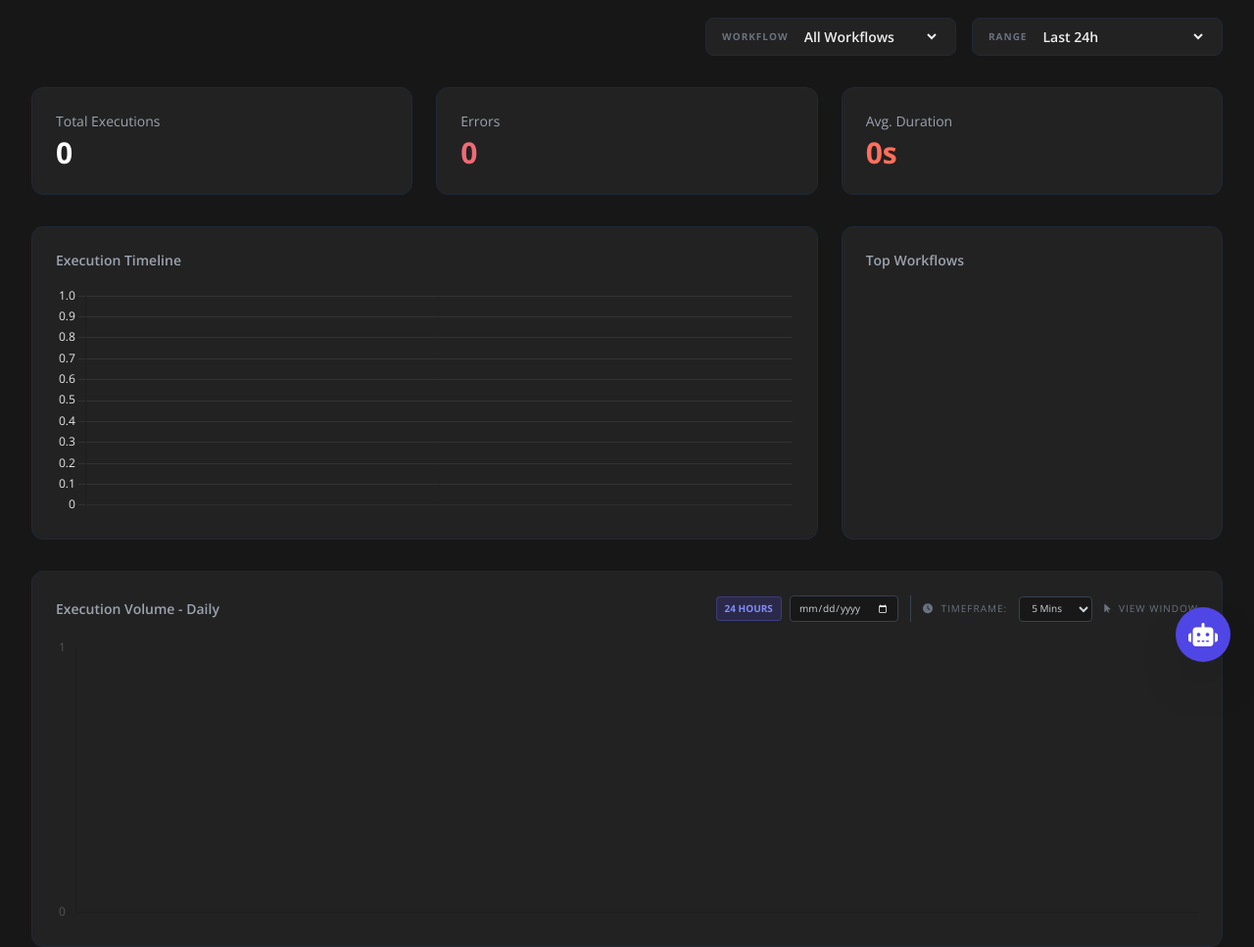
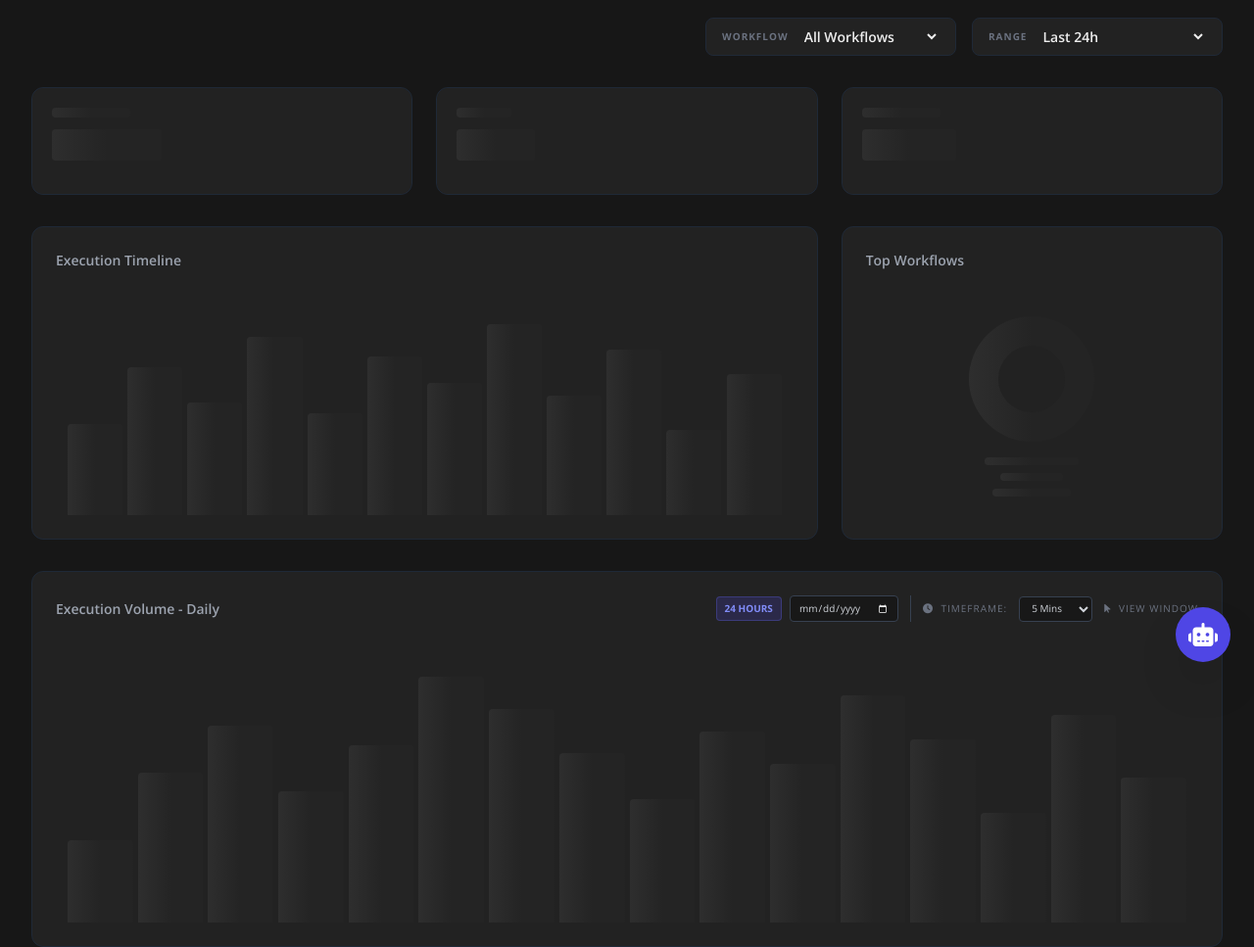
Before and after one commit to giorgoskoufos/n8n-metrics-dashboard, a website: page public/index.html in a window 1280 px wide. Shown: the part 100-1067 px from the top of the page at 98% size. Drawn offline with nearby package versions, Linux system fonts and the light colour scheme; no server answers; sample sign-in values are in the browser's storage.

Commit message:
fix: adding loading skeleton in charts

```diff
--- a/public/css/styles.css
+++ b/public/css/styles.css
@@ -84,3 +84,58 @@ select option {
     background-color: #222222;
     color: #eeeeee;
 }
+
+/* ── Skeleton Loading States ─────────────────────────── */
+@keyframes sk-shimmer {
+    to { background-position: 200% center; }
+}
+
+/* Base shimmer block */
+.sk {
+    background: linear-gradient(90deg, #242424 25%, #2e2e2e 50%, #242424 75%);
+    background-size: 200% auto;
+    animation: sk-shimmer 1.6s linear infinite;
+    border-radius: 4px;
+}
+
+/* Overlay that covers a relative-positioned card/chart wrapper */
+.sk-overlay {
+    position: absolute;
+    inset: 0;
+    background: #222222;
+    z-index: 10;
+    border-radius: inherit;
+    display: flex;
+    flex-direction: column;
+    gap: 6px;
+    padding: 12px 12px 0;
+    justify-content: flex-end;
+    transition: opacity 0.5s ease;
+}
+
+/* Fade-out when data is ready */
+.sk-overlay.done {
+    opacity: 0;
+    pointer-events: none;
+}
+
+/* KPI card variant — top-aligned label + value bars */
+.sk-overlay.sk-kpi {
+    justify-content: flex-start;
+    padding: 20px;
+    gap: 12px;
+}
+
+/* Fake bars row — children are individual bars */
+.sk-bars {
+    display: flex;
+    align-items: flex-end;
+    gap: 5px;
+    flex: 1;
+}
+
+.sk-bars > .sk-bar {
+    flex: 1;
+    min-width: 0;
+    border-radius: 4px 4px 0 0;
+}
--- a/public/index.html
+++ b/public/index.html
@@ -102,6 +102,10 @@
 
         <div class="grid grid-cols-1 md:grid-cols-3 gap-6 mb-8">
             <div class="bg-n8n-card p-6 rounded-xl border border-gray-800 relative overflow-hidden">
+                <div id="kpiSk1" class="sk-overlay sk-kpi" aria-hidden="true">
+                    <div class="sk h-2.5 w-20"></div>
+                    <div class="sk h-8 w-28"></div>
+                </div>
                 <p class="text-gray-400 text-sm mb-1">Total Executions</p>
                 <div class="flex items-baseline gap-3">
                     <h2 id="totalExecutions" class="text-3xl font-bold text-white">0</h2>
@@ -109,13 +113,21 @@
                 </div>
             </div>
             <div class="bg-n8n-card p-6 rounded-xl border border-gray-800 relative overflow-hidden">
+                <div id="kpiSk2" class="sk-overlay sk-kpi" aria-hidden="true">
+                    <div class="sk h-2.5 w-14"></div>
+                    <div class="sk h-8 w-20"></div>
+                </div>
                 <p class="text-gray-400 text-sm mb-1">Errors</p>
                 <div class="flex items-baseline gap-3">
                     <h2 id="errorCount" class="text-3xl font-bold text-n8n-danger">0</h2>
                     <span id="trendError" class="text-xs font-semibold px-2 py-0.5 rounded-full hidden"></span>
                 </div>
             </div>
-            <div class="bg-n8n-card p-6 rounded-xl border border-gray-800">
+            <div class="bg-n8n-card p-6 rounded-xl border border-gray-800 relative overflow-hidden">
+                <div id="kpiSk3" class="sk-overlay sk-kpi" aria-hidden="true">
+                    <div class="sk h-2.5 w-20"></div>
+                    <div class="sk h-8 w-24"></div>
+                </div>
                 <p class="text-gray-400 text-sm mb-1">Avg. Duration</p>
                 <h2 id="avgDuration" class="text-3xl font-bold text-n8n-primary">0s</h2>
             </div>
@@ -128,6 +140,22 @@
                     <h3 class="text-sm font-semibold text-gray-400">Execution Timeline</h3>
                 </div>
                 <div class="flex-1 relative">
+                    <div id="lineChartSk" class="sk-overlay" aria-hidden="true">
+                        <div class="sk-bars">
+                            <div class="sk sk-bar" style="height:42%"></div>
+                            <div class="sk sk-bar" style="height:68%"></div>
+                            <div class="sk sk-bar" style="height:52%"></div>
+                            <div class="sk sk-bar" style="height:82%"></div>
+                            <div class="sk sk-bar" style="height:47%"></div>
+                            <div class="sk sk-bar" style="height:73%"></div>
+                            <div class="sk sk-bar" style="height:61%"></div>
+                            <div class="sk sk-bar" style="height:88%"></div>
+                            <div class="sk sk-bar" style="height:55%"></div>
+                            <div class="sk sk-bar" style="height:76%"></div>
+                            <div class="sk sk-bar" style="height:39%"></div>
+                            <div class="sk sk-bar" style="height:65%"></div>
+                        </div>
+                    </div>
                     <canvas id="lineChart"></canvas>
                 </div>
             </div>
@@ -135,6 +163,19 @@
             <div class="bg-n8n-card p-6 rounded-xl border border-gray-800 h-80 flex flex-col">
                 <h3 class="text-sm font-semibold mb-4 text-gray-400">Top Workflows</h3>
                 <div class="flex-1 relative min-h-0">
+                    <div id="doughnutSk" class="sk-overlay flex items-center justify-center flex-col gap-4" aria-hidden="true">
+                        <div class="relative">
+                            <div class="sk w-32 h-32 rounded-full"></div>
+                            <div class="absolute inset-0 flex items-center justify-center">
+                                <div class="w-[68px] h-[68px] rounded-full bg-[#222]"></div>
+                            </div>
+                        </div>
+                        <div class="flex flex-col items-center gap-2">
+                            <div class="sk h-2 w-24 rounded"></div>
+                            <div class="sk h-2 w-16 rounded"></div>
+                            <div class="sk h-2 w-20 rounded"></div>
+                        </div>
+                    </div>
                     <canvas id="doughnutChart"></canvas>
                 </div>
                 <div id="doughnutLegend"></div>
@@ -165,6 +206,26 @@
                     </div>
                 </div>
                 <div class="flex-1 relative overflow-x-auto overflow-y-hidden custom-scrollbar">
+                    <div id="concurrencySk" class="sk-overlay" aria-hidden="true">
+                        <div class="sk-bars">
+                            <div class="sk sk-bar" style="height:30%"></div>
+                            <div class="sk sk-bar" style="height:55%"></div>
+                            <div class="sk sk-bar" style="height:72%"></div>
+                            <div class="sk sk-bar" style="height:48%"></div>
+                            <div class="sk sk-bar" style="height:65%"></div>
+                            <div class="sk sk-bar" style="height:90%"></div>
+                            <div class="sk sk-bar" style="height:78%"></div>
+                            <div class="sk sk-bar" style="height:62%"></div>
+                            <div class="sk sk-bar" style="height:45%"></div>
+                            <div class="sk sk-bar" style="height:70%"></div>
+                            <div class="sk sk-bar" style="height:58%"></div>
+                            <div class="sk sk-bar" style="height:83%"></div>
+                            <div class="sk sk-bar" style="height:67%"></div>
+                            <div class="sk sk-bar" style="height:40%"></div>
+                            <div class="sk sk-bar" style="height:76%"></div>
+                            <div class="sk sk-bar" style="height:53%"></div>
+                        </div>
+                    </div>
                     <div class="h-full min-w-[1400px] md:min-w-full">
                         <canvas id="concurrencyChart"></canvas>
                     </div>
--- a/public/logic/app.js
+++ b/public/logic/app.js
@@ -295,6 +295,7 @@ function updateKpiCards(summary) {
     if (elFailed) elFailed.innerText = errors.toLocaleString();
     if (elRate) elRate.innerText = errorRate + '%';
     if (elTime) elTime.innerText = avgTime + 's';
+    ['kpiSk1','kpiSk2','kpiSk3'].forEach(id => document.getElementById(id)?.classList.add('done'));
 
     // Update Trend Badges
     const trendTotalEl = document.getElementById('trendTotal');
@@ -350,6 +351,7 @@ function updateLineChart(chartData) {
     lineChart.data.datasets[0].data = successData;
     lineChart.data.datasets[1].data = errorData;
     lineChart.update();
+    document.getElementById('lineChartSk')?.classList.add('done');
 }
 
 function updateDoughnutChart(workflows) {
@@ -386,6 +388,7 @@ function updateDoughnutChart(workflows) {
 
     doughnutChart.data.datasets[0].backgroundColor = backgroundColors;
     doughnutChart.update();
+    document.getElementById('doughnutSk')?.classList.add('done');
 }
 
 function updateConcurrencyChart(data) {
@@ -431,6 +434,7 @@ function updateConcurrencyChart(data) {
     concurrencyChart.data.labels = processedLabels;
     concurrencyChart.data.datasets[0].data = processedData;
     concurrencyChart.update();
+    document.getElementById('concurrencySk')?.classList.add('done');
 }
 
 async function fetchConcurrencyDetails(timestamp, windowSize = 5) {
```
